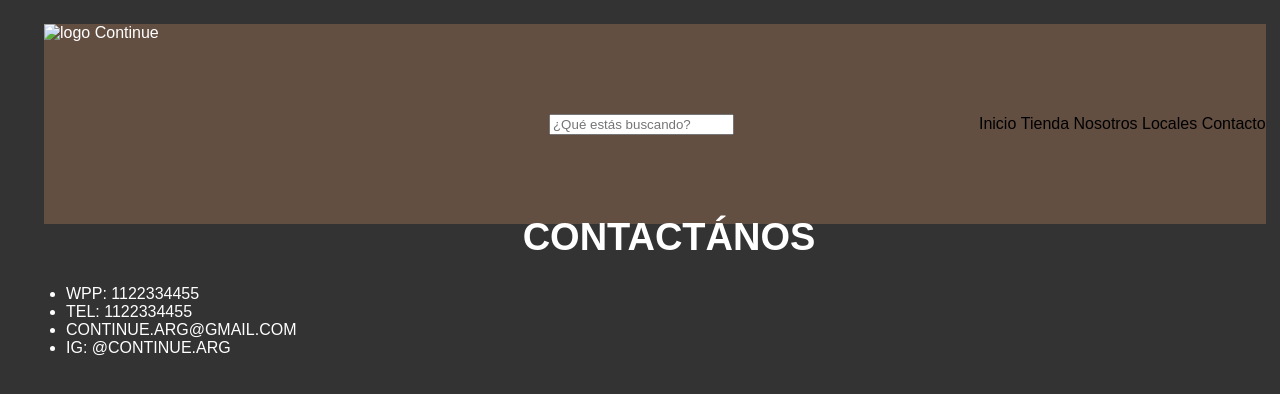
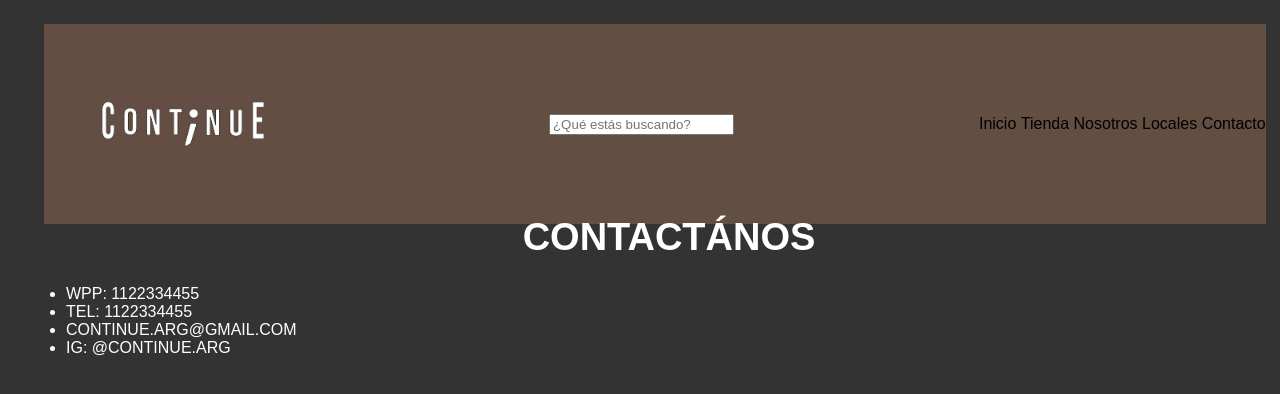
Before and after one commit to luca-albertini/continue, a plain HTML site: page pages/contacto.html in a window 1280 px wide. Shown: the top 394 px of the page. Drawn offline with Linux system fonts and the light colour scheme.

Commit message:
Actualizacion ruta del Logo en contacto.html

```diff
--- a/pages/contacto.html
+++ b/pages/contacto.html
@@ -13,7 +13,7 @@
         <nav class="menu-navegacion contenedor">
             <!--LOGO-->
             <div class="logo">
-                <img src="images/logo.jpg" alt="logo Continue" >
+                <img src="../images/logo.jpg" alt="logo Continue" >
             </div>
             <!--BUSCADOR-->
             <div class="flexsearch">
```
